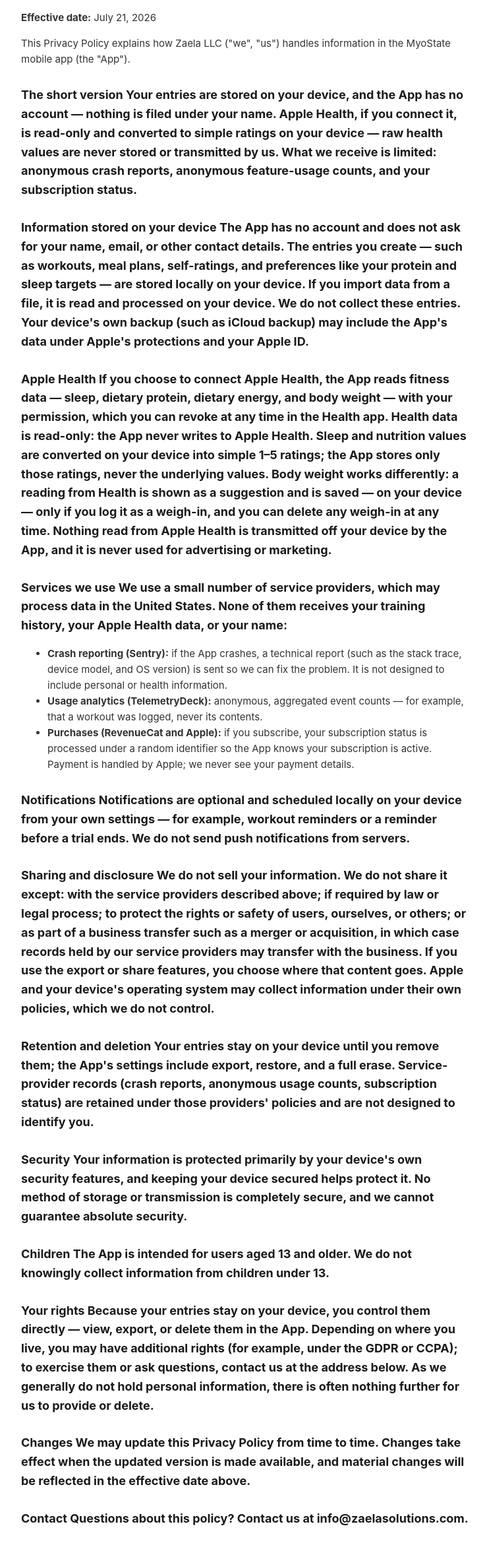
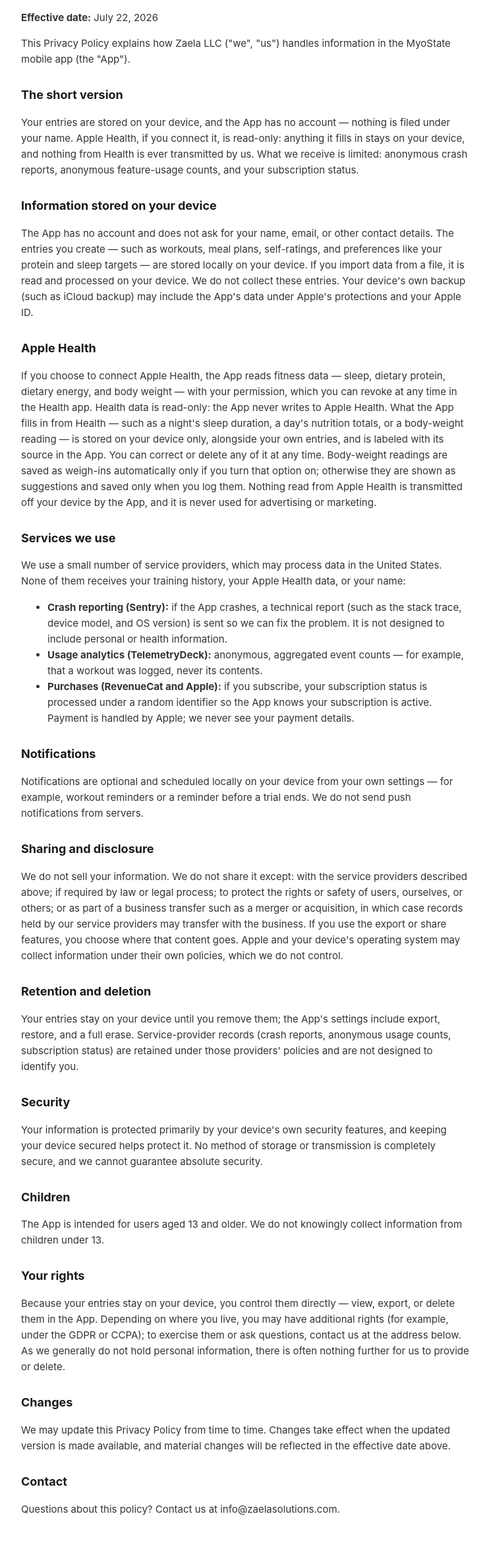
Before and after one commit to zaeladev/myostate-legal, a plain HTML site: page privacy.html in a window 1280 px wide. Shown: the part 107-2458 px from the top of the page at 66% size, without its empty margins (268-1010 px from the left). Drawn offline with Linux system fonts and the light colour scheme.

Commit message:
Privacy: Health data stored on-device with source labels; fix HTML structure

```diff
--- a/privacy.html
+++ b/privacy.html
@@ -1,34 +1,38 @@
 <!DOCTYPE html>
 <html lang="en"><head><meta charset="utf-8"><meta name="viewport" content="width=device-width, initial-scale=1">
 <title>MyoState — Privacy Policy</title>
-<style>body{font-family:-apple-system,system-ui,sans-serif;max-width:680px;margin:0 auto;padding:40px 20px;line-height:1.6;color:#1a1a1a}h1{font-size:28px}h2{font-size:18px;margin-top:28px}p,li{font-size:15px;color:#333}</style>
+<style>body{font-family:-apple-system,system-ui,sans-serif;max-width:680px;margin:0 auto;padding:40px 20px;line-height:1.6;color:#1a1a1a}h1{font-size:28px}h2{font-size:18px;margin-top:28px}p,li{font-size:15px;color:#333}a{color:#B4741F}</style>
 </head><body>
 <h1>Privacy Policy</h1>
-<p><strong>Effective date:</strong> July 21, 2026</p>
+<p><strong>Effective date:</strong> July 22, 2026</p>
 <p>This Privacy Policy explains how Zaela LLC ("we", "us") handles information in the MyoState mobile app (the "App").</p>
-<h2>The short version
-Your entries are stored on your device, and the App has no account — nothing is filed under your name. Apple Health, if you connect it, is read-only and converted to simple ratings on your device — raw health values are never stored or transmitted by us. What we receive is limited: anonymous crash reports, anonymous feature-usage counts, and your subscription status.</h2>
-<h2>Information stored on your device
-The App has no account and does not ask for your name, email, or other contact details. The entries you create — such as workouts, meal plans, self-ratings, and preferences like your protein and sleep targets — are stored locally on your device. If you import data from a file, it is read and processed on your device. We do not collect these entries. Your device's own backup (such as iCloud backup) may include the App's data under Apple's protections and your Apple ID.</h2>
-<h2>Apple Health
-If you choose to connect Apple Health, the App reads fitness data — sleep, dietary protein, dietary energy, and body weight — with your permission, which you can revoke at any time in the Health app. Health data is read-only: the App never writes to Apple Health. Sleep and nutrition values are converted on your device into simple 1–5 ratings; the App stores only those ratings, never the underlying values. Body weight works differently: a reading from Health is shown as a suggestion and is saved — on your device — only if you log it as a weigh-in, and you can delete any weigh-in at any time. Nothing read from Apple Health is transmitted off your device by the App, and it is never used for advertising or marketing.</h2>
-<h2>Services we use
-We use a small number of service providers, which may process data in the United States. None of them receives your training history, your Apple Health data, or your name:</h2>
-<ul><li><strong>Crash reporting (Sentry):</strong> if the App crashes, a technical report (such as the stack trace, device model, and OS version) is sent so we can fix the problem. It is not designed to include personal or health information.</li><li><strong>Usage analytics (TelemetryDeck):</strong> anonymous, aggregated event counts — for example, that a workout was logged, never its contents.</li><li><strong>Purchases (RevenueCat and Apple):</strong> if you subscribe, your subscription status is processed under a random identifier so the App knows your subscription is active. Payment is handled by Apple; we never see your payment details.</li></ul>
-<h2>Notifications
-Notifications are optional and scheduled locally on your device from your own settings — for example, workout reminders or a reminder before a trial ends. We do not send push notifications from servers.</h2>
-<h2>Sharing and disclosure
-We do not sell your information. We do not share it except: with the service providers described above; if required by law or legal process; to protect the rights or safety of users, ourselves, or others; or as part of a business transfer such as a merger or acquisition, in which case records held by our service providers may transfer with the business. If you use the export or share features, you choose where that content goes. Apple and your device's operating system may collect information under their own policies, which we do not control.</h2>
-<h2>Retention and deletion
-Your entries stay on your device until you remove them; the App's settings include export, restore, and a full erase. Service-provider records (crash reports, anonymous usage counts, subscription status) are retained under those providers' policies and are not designed to identify you.</h2>
-<h2>Security
-Your information is protected primarily by your device's own security features, and keeping your device secured helps protect it. No method of storage or transmission is completely secure, and we cannot guarantee absolute security.</h2>
-<h2>Children
-The App is intended for users aged 13 and older. We do not knowingly collect information from children under 13.</h2>
-<h2>Your rights
-Because your entries stay on your device, you control them directly — view, export, or delete them in the App. Depending on where you live, you may have additional rights (for example, under the GDPR or CCPA); to exercise them or ask questions, contact us at the address below. As we generally do not hold personal information, there is often nothing further for us to provide or delete.</h2>
-<h2>Changes
-We may update this Privacy Policy from time to time. Changes take effect when the updated version is made available, and material changes will be reflected in the effective date above.</h2>
-<h2>Contact
-Questions about this policy? Contact us at info@zaelasolutions.com.</h2>
+<h2>The short version</h2>
+<p>Your entries are stored on your device, and the App has no account — nothing is filed under your name. Apple Health, if you connect it, is read-only: anything it fills in stays on your device, and nothing from Health is ever transmitted by us. What we receive is limited: anonymous crash reports, anonymous feature-usage counts, and your subscription status.</p>
+<h2>Information stored on your device</h2>
+<p>The App has no account and does not ask for your name, email, or other contact details. The entries you create — such as workouts, meal plans, self-ratings, and preferences like your protein and sleep targets — are stored locally on your device. If you import data from a file, it is read and processed on your device. We do not collect these entries. Your device's own backup (such as iCloud backup) may include the App's data under Apple's protections and your Apple ID.</p>
+<h2>Apple Health</h2>
+<p>If you choose to connect Apple Health, the App reads fitness data — sleep, dietary protein, dietary energy, and body weight — with your permission, which you can revoke at any time in the Health app. Health data is read-only: the App never writes to Apple Health. What the App fills in from Health — such as a night's sleep duration, a day's nutrition totals, or a body-weight reading — is stored on your device only, alongside your own entries, and is labeled with its source in the App. You can correct or delete any of it at any time. Body-weight readings are saved as weigh-ins automatically only if you turn that option on; otherwise they are shown as suggestions and saved only when you log them. Nothing read from Apple Health is transmitted off your device by the App, and it is never used for advertising or marketing.</p>
+<h2>Services we use</h2>
+<p>We use a small number of service providers, which may process data in the United States. None of them receives your training history, your Apple Health data, or your name:</p>
+<ul>
+<li><strong>Crash reporting (Sentry):</strong> if the App crashes, a technical report (such as the stack trace, device model, and OS version) is sent so we can fix the problem. It is not designed to include personal or health information.</li>
+<li><strong>Usage analytics (TelemetryDeck):</strong> anonymous, aggregated event counts — for example, that a workout was logged, never its contents.</li>
+<li><strong>Purchases (RevenueCat and Apple):</strong> if you subscribe, your subscription status is processed under a random identifier so the App knows your subscription is active. Payment is handled by Apple; we never see your payment details.</li>
+</ul>
+<h2>Notifications</h2>
+<p>Notifications are optional and scheduled locally on your device from your own settings — for example, workout reminders or a reminder before a trial ends. We do not send push notifications from servers.</p>
+<h2>Sharing and disclosure</h2>
+<p>We do not sell your information. We do not share it except: with the service providers described above; if required by law or legal process; to protect the rights or safety of users, ourselves, or others; or as part of a business transfer such as a merger or acquisition, in which case records held by our service providers may transfer with the business. If you use the export or share features, you choose where that content goes. Apple and your device's operating system may collect information under their own policies, which we do not control.</p>
+<h2>Retention and deletion</h2>
+<p>Your entries stay on your device until you remove them; the App's settings include export, restore, and a full erase. Service-provider records (crash reports, anonymous usage counts, subscription status) are retained under those providers' policies and are not designed to identify you.</p>
+<h2>Security</h2>
+<p>Your information is protected primarily by your device's own security features, and keeping your device secured helps protect it. No method of storage or transmission is completely secure, and we cannot guarantee absolute security.</p>
+<h2>Children</h2>
+<p>The App is intended for users aged 13 and older. We do not knowingly collect information from children under 13.</p>
+<h2>Your rights</h2>
+<p>Because your entries stay on your device, you control them directly — view, export, or delete them in the App. Depending on where you live, you may have additional rights (for example, under the GDPR or CCPA); to exercise them or ask questions, contact us at the address below. As we generally do not hold personal information, there is often nothing further for us to provide or delete.</p>
+<h2>Changes</h2>
+<p>We may update this Privacy Policy from time to time. Changes take effect when the updated version is made available, and material changes will be reflected in the effective date above.</p>
+<h2>Contact</h2>
+<p>Questions about this policy? Contact us at info@zaelasolutions.com.</p>
 </body></html>
```
Also changed, not shown: terms.html (+27 -27 lines).
